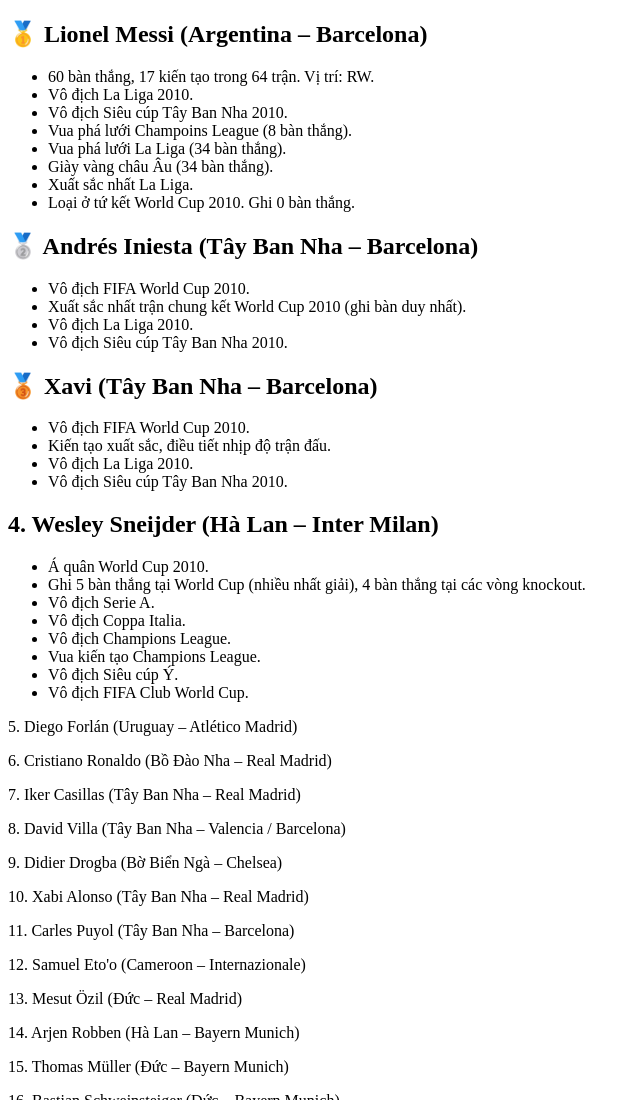
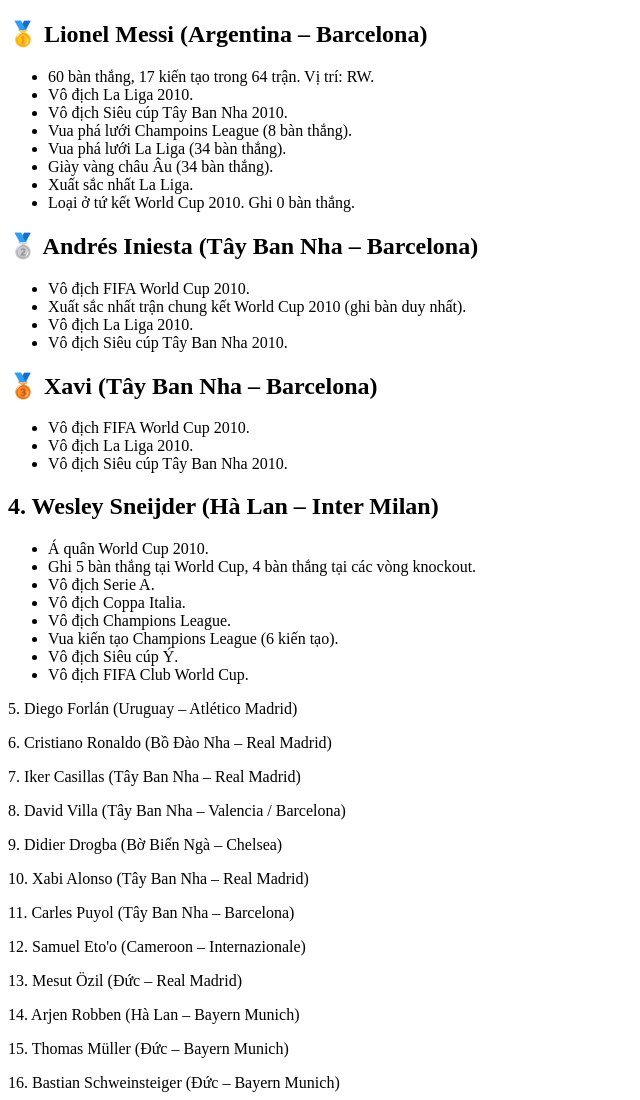
Before and after one commit to no-name-1988/Best-Player, a plain HTML site: page Ballon_d'Or_2010.html in a window 1280 px wide. Shown: the top 1100 px of the page, without its empty margins (0-640 px from the left). Drawn offline with Linux system fonts and the light colour scheme.

Commit message:
Update Ballon_d'Or_2010.html

```diff
--- a/Ballon_d'Or_2010.html
+++ b/Ballon_d'Or_2010.html
@@ -30,7 +30,6 @@
     <h2>🥉 Xavi (Tây Ban Nha – Barcelona)</h2>
     <ul>
         <li>Vô địch FIFA World Cup 2010.</li>
-        <li>Kiến tạo xuất sắc, điều tiết nhịp độ trận đấu.</li>
         <li>Vô địch La Liga 2010.</li>
         <li>Vô địch Siêu cúp Tây Ban Nha 2010.</li>
     </ul>
@@ -38,11 +37,11 @@
     <h2>4. Wesley Sneijder (Hà Lan – Inter Milan)</h2>
     <ul>
         <li>Á quân World Cup 2010.</li>
-        <li>Ghi 5 bàn thắng tại World Cup (nhiều nhất giải), 4 bàn thắng tại các vòng knockout.</li>
+        <li>Ghi 5 bàn thắng tại World Cup, 4 bàn thắng tại các vòng knockout.</li>
         <li>Vô địch Serie A.</li>
         <li>Vô địch Coppa Italia.</li>
         <li>Vô địch Champions League.</li>
-        <li>Vua kiến tạo Champions League.</li>
+        <li>Vua kiến tạo Champions League (6 kiến tạo).</li>
         <li>Vô địch Siêu cúp Ý.</li>
         <li>Vô địch FIFA Club World Cup.</li>
     </ul>
```
